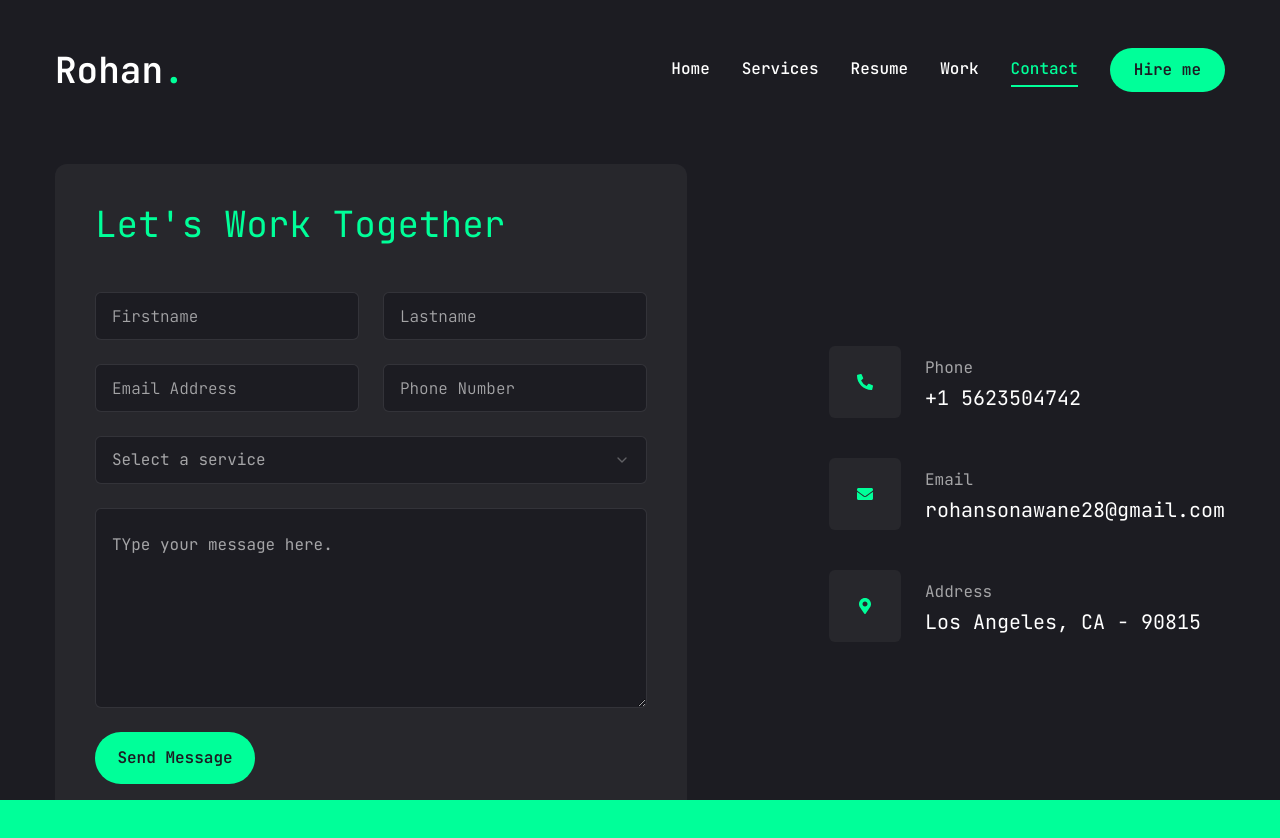
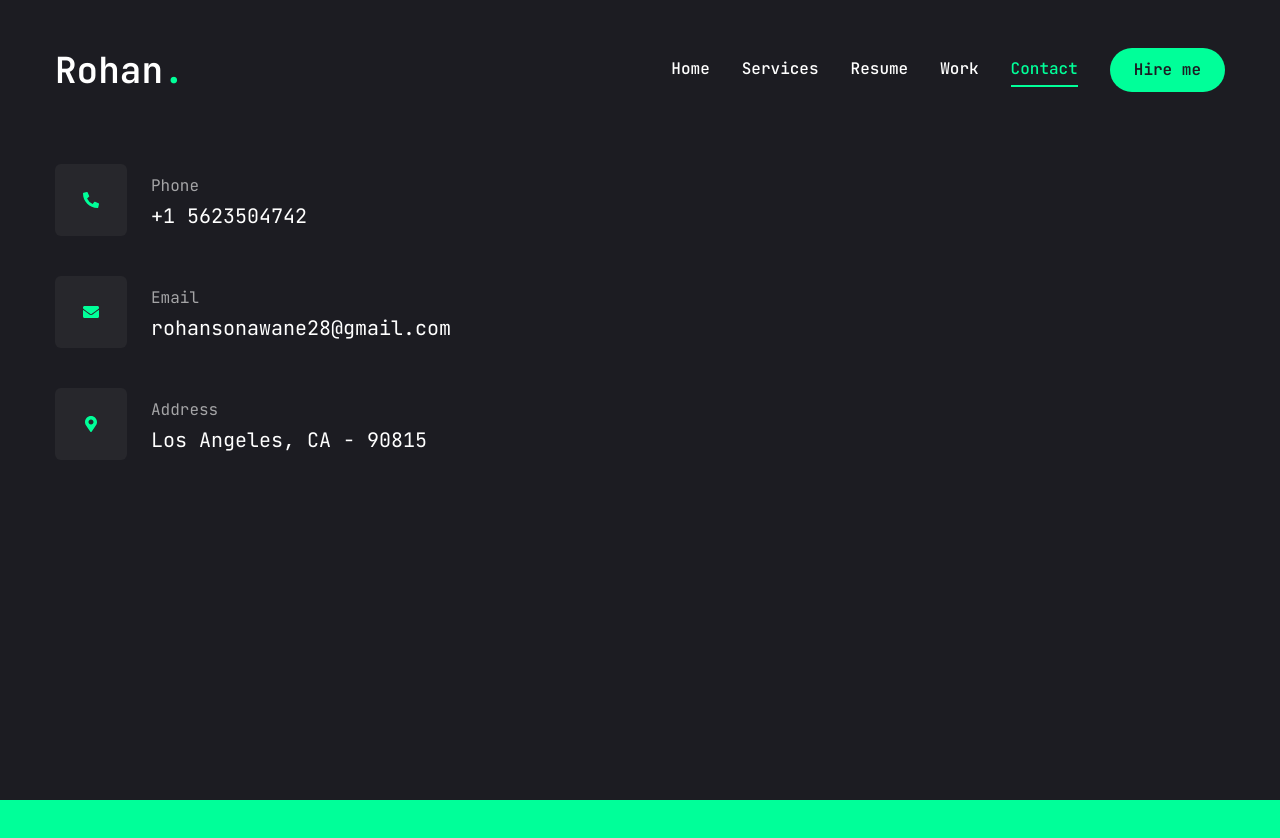
Before and after one commit to rohansonawane/SinglePagePortfoliio, a Next.js app: page /contact in a window 1280 px wide. Shown: the top 838 px of the page. After the commit the page ends 800 px from the top, so only its background shows below. Built offline with nearby package versions, Linux system fonts and the light colour scheme.

Commit message:
Update page.jsx
Removed Contact form

```diff
--- a/app/contact/page.jsx
+++ b/app/contact/page.jsx
@@ -38,7 +38,7 @@ const Contact = () => {
     className="py-6">
       <div className="container mx-auto">
         <div className="flex flex-col xl:flex-row gap-[30px]">
-          <div className="xl:w-[54%] order-2 xl:order-none">
+          <div className="xl:w-[54%] order-2 xl:order-none hidden">
             <form className="flex flex-col gap-6 p-10 bg-[#27272c] rounded-xl" action="">
               <h3 className="text-4xl text-accent">Let's Work Together</h3>
               <p className="text-white/60"></p>
@@ -65,7 +65,7 @@ const Contact = () => {
               <Button size="md" className="max-w-40">Send Message</Button>
             </form>
           </div>
-          <div className="flex-1 flex items-center xl:justify-end order-1 xl:order-none mb-8 xl:mb-0">
+          <div className="flex-1 flex items-center order-1 xl:order-none mb-8 xl:mb-0">
             <ul className="flex flex-col gap-10">
               {infor.map((item,index)=>{
                 return <li key={index} className="flex items-center gap-6">
```
